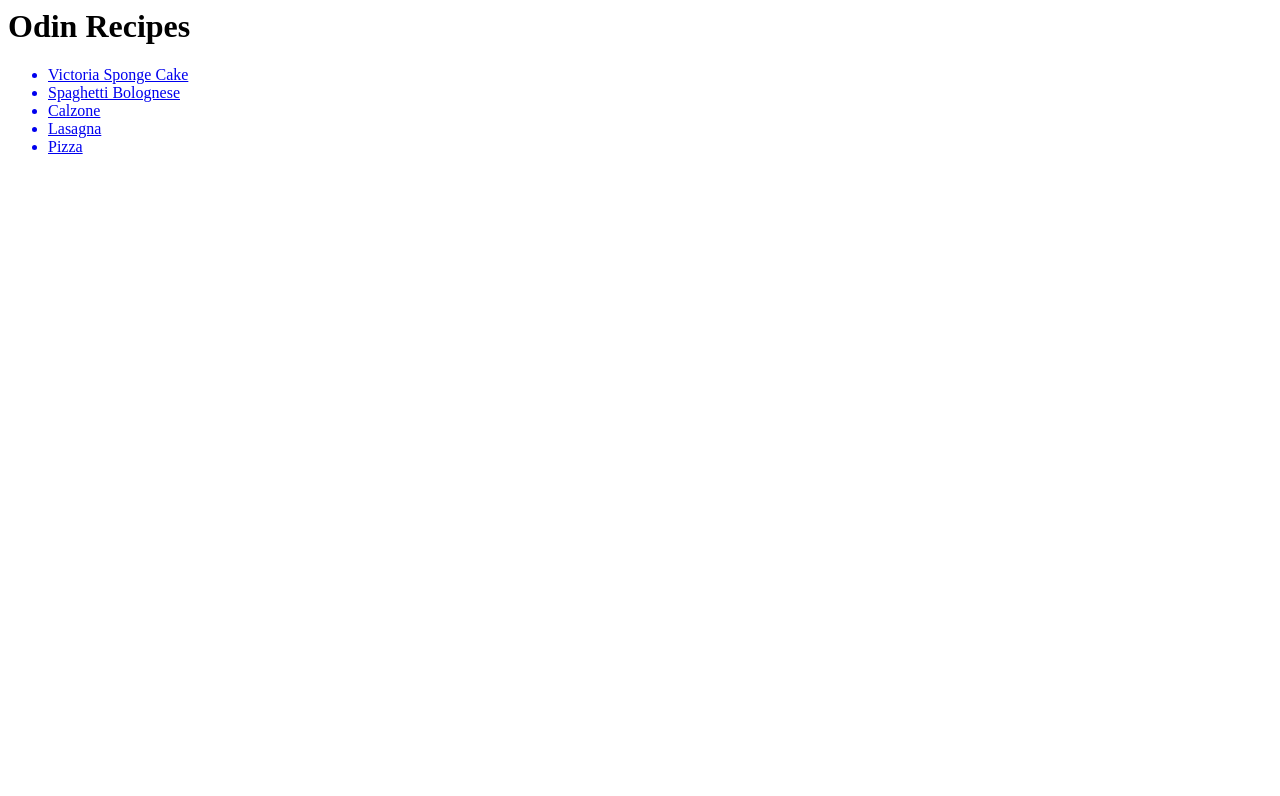
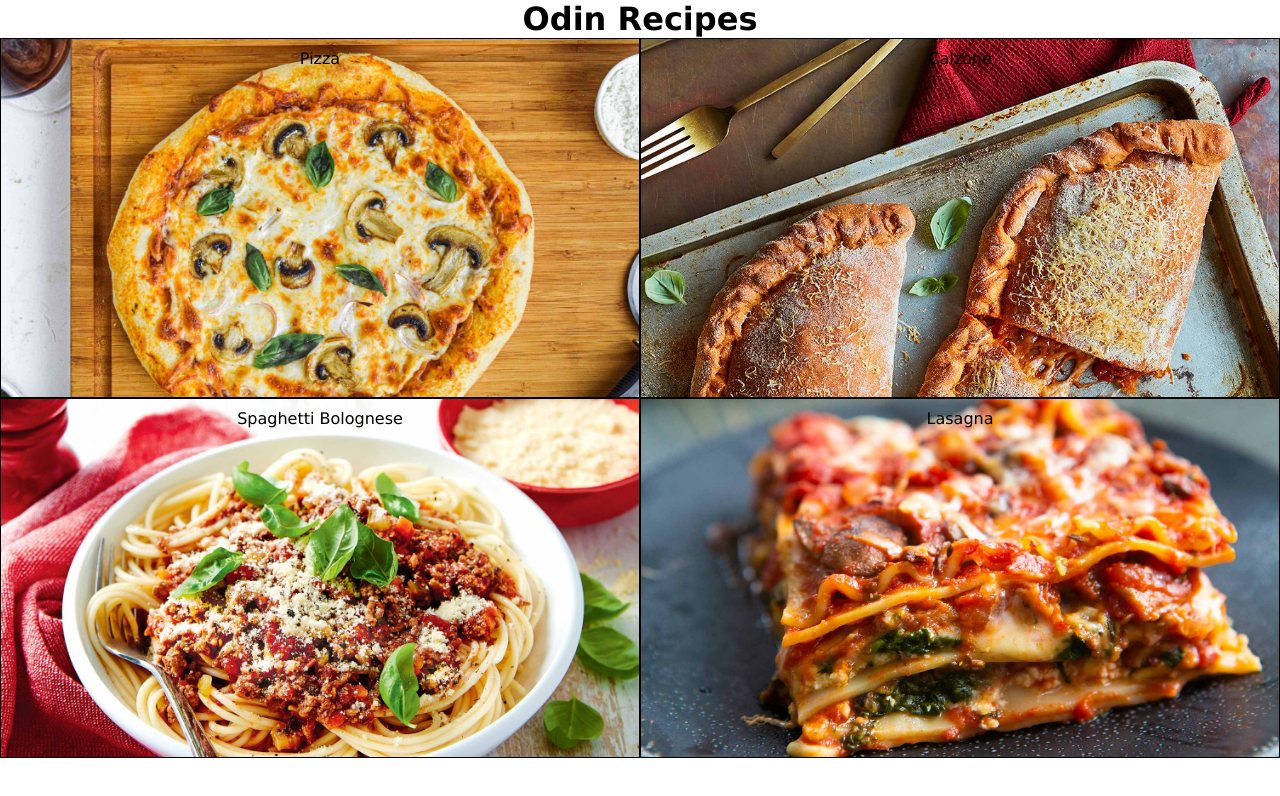
Before and after one commit to bondyy99/odin-recipes, a plain HTML site: page index.html in a window 1280 px wide. Drawn offline with Linux system fonts and the light colour scheme.

Commit message:
Added styling

```diff
--- a/index.html
+++ b/index.html
@@ -4,15 +4,19 @@
     <head>
         <title>Odin Recipes</title>
         <meta charset="UTF-8">
+        <link rel="stylesheet" href="styles.css">
     </head>
     <body>
         <h1>Odin Recipes</h1>
-        <ul>
-            <a href="recipes/victoria-sponge.html"><li>Victoria Sponge Cake</li></a>
-            <a href="recipes/bolognese.html"><li>Spaghetti Bolognese</li></a>
-            <a href="recipes/calzone.html"><li>Calzone</li></a>
-            <a href="recipes/lasagna.html"><li>Lasagna</li></a>
-            <a href="recipes/pizza.html"><li>Pizza</li></a>
-        </ul>
+        <nav>
+            <section class="first-row">
+                <a href="recipes/pizza.html" id="pizza"><div class="butt">Pizza</div></a>
+                <a href="recipes/calzone.html" id="calzone"><div class="butt">Calzone</div></a>
+            </section>
+            <section class="second-row">
+                <a href="recipes/bolognese.html" id="bolognese"><div class="butt">Spaghetti Bolognese</div></a>
+                <a href="recipes/lasagna.html" id="lasagna"><div class="butt">Lasagna</div></a>
+            </section>
+        </nav>
     </body>
 </html>
--- /dev/null
+++ b/styles.css
@@ -0,0 +1,62 @@
+* {
+    margin: 0;
+    padding: 0;
+    box-sizing: border-box;
+    font-family: Verdana, Geneva, Tahoma, sans-serif;
+}
+
+h1 {
+    display:block;
+    text-align: center;
+}
+
+nav {
+    display:flex;
+    flex-direction: column;
+    height:calc(100vh - 80px);
+}
+
+nav section {
+    flex:1 1 auto;
+    display:flex;
+}
+
+.first-row a {
+    flex:1;
+}
+
+.second-row a {
+    flex:1;
+}
+
+.butt{
+    padding: 10px;
+    text-align: center;
+    flex: 1;
+}
+
+a {
+    color: black;
+    text-decoration: none;
+    border: 1px solid black;
+}
+
+#lasagna {
+    background-image: url("recipes/recipe-images/lasagna.jpeg");
+    background-size: cover;
+}
+
+#pizza {
+    background-image: url("recipes/recipe-images/pizza.jpeg");
+    background-size: cover;
+}
+
+#calzone {
+    background-image: url("recipes/recipe-images/calzone.jpeg");
+    background-size: cover;
+}
+
+#bolognese {
+    background-image: url("recipes/recipe-images/bolognese.jpeg");
+    background-size: cover;
+}
```
